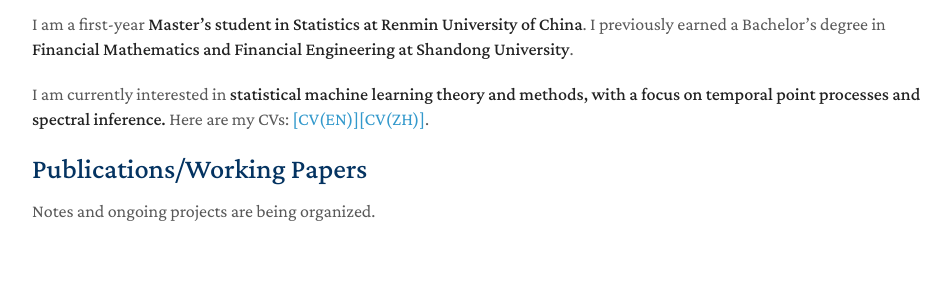
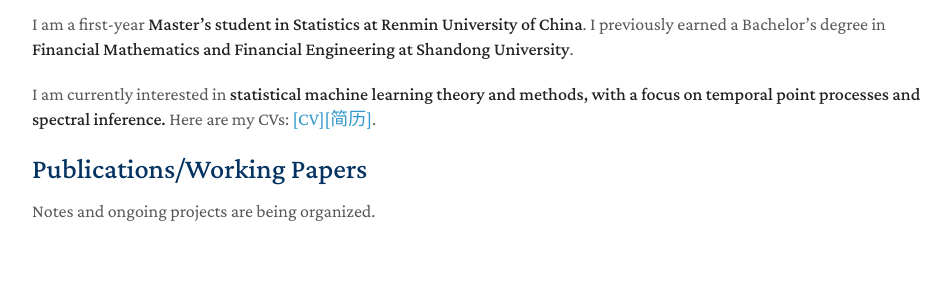
Before and after one commit to zhangming4153/zhangming4153.github.io, a Jekyll site: the page built from en/index.md, in a window 1280 px wide. Shown: the part 723-1023 px from the top of the page, without its empty margins (158-1109 px from the left). Built offline with Jekyll 4.4.1, drawn with Linux system fonts in a browser that asks for light colours; a style sheet for code colours, icons or effects is not loaded.

Commit message:
Update index.md

```diff
--- a/en/index.md
+++ b/en/index.md
@@ -7,7 +7,7 @@ title: Ming Zhang
 
 I am a first-year **Master's student in Statistics at Renmin University of China**. I previously earned a Bachelor's degree in **Financial Mathematics and Financial Engineering at Shandong University**.
 
-I am currently interested in **statistical machine learning theory and methods, with a focus on temporal point processes and spectral inference.** Here are my CVs: [[CV(EN)]](/assets/CV_MingZhang_en.pdf)[[CV(ZH)]](/assets/CV_MingZhang_cn.pdf).
+I am currently interested in **statistical machine learning theory and methods, with a focus on temporal point processes and spectral inference.** Here are my CVs: [[CV]](/assets/CV_MingZhang_en.pdf)[[简历]](/assets/章明_简历.pdf).
 
 
 ## Publications/Working Papers
```
